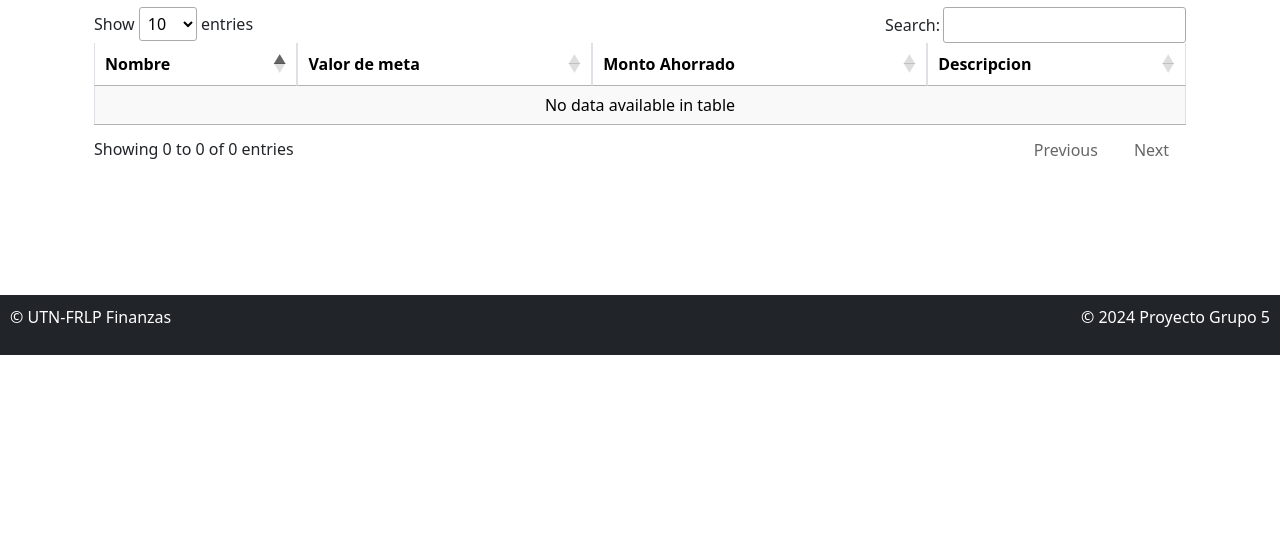
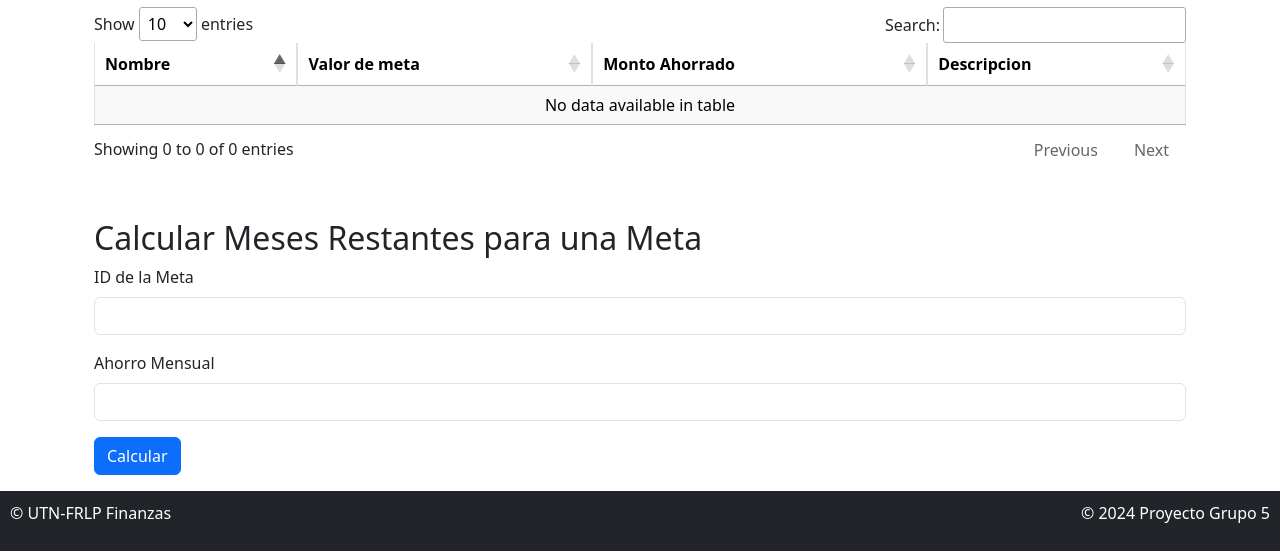
Before and after one commit to Ramicendoya/Grupo_5_2024, a Django app: template finanzas/app/templates/metas.html in a window 1280 px wide. Shown: the part 445-996 px from the top of the page. Before the commit the page ends 800 px from the top, so only its background shows below. Run offline with Django 3.2, Linux system fonts and the light colour scheme; the template is opened without the code that fills it, so the values that code supplies are empty; some libraries are stand-ins or nearby versions.

Commit message:
funciona el calculo con template de prueba

```diff
--- a/finanzas/app/templates/metas.html
+++ b/finanzas/app/templates/metas.html
@@ -84,7 +84,27 @@ metas.html{% extends 'base.html' %}
 
         </div>
     </div>
-</div>
+    <div class="container mt-5">
+        <h2>Calcular Meses Restantes para una Meta</h2>
+        <form action="{% url 'calcular_meses_restantes' %}" method="post">
+            {% csrf_token %}
+            <div class="mb-3">
+                <label for="meta_id" class="form-label">ID de la Meta</label>
+                <input type="number" class="form-control" id="meta_id" name="meta_id" required>
+            </div>
+            <div class="mb-3">
+                <label for="ahorro_mensual" class="form-label">Ahorro Mensual</label>
+                <input type="number" class="form-control" id="ahorro_mensual" name="ahorro_mensual" required>
+            </div>
+            <button type="submit" class="btn btn-primary">Calcular</button>
+        </form>
+
+        {% if meses_restantes is not None %}
+            <div class="alert alert-info mt-4" role="alert">
+                Meses restantes: {{ meses_restantes }}
+            </div>
+        {% endif %}
+    </div>
 <script>
     $(document).ready(function() {
         $('#ListadoDeMetas').DataTable({
--- a/finanzas/app/urls.py
+++ b/finanzas/app/urls.py
@@ -2,7 +2,7 @@ from django.urls import path
 from . import views
 from django.utils import timezone
 from django.views import View
-from .views import GastoView,CategoriaView,EliminarGastoView,EditarIngresoView, CategoriaView, Home, IngresoView, EliminarIngreso, ObtenerIngresoView , PromocionesView,ReporteFinancieroView,ObtenerSaldoActualView, ObtenerSaldoFuturoView, ObtenerGastoView, EditarGastoView, MetaView
+from .views import GastoView,CategoriaView,EliminarGastoView,EditarIngresoView, CategoriaView, Home, IngresoView, EliminarIngreso, ObtenerIngresoView , PromocionesView,ReporteFinancieroView,ObtenerSaldoActualView, ObtenerSaldoFuturoView, ObtenerGastoView, EditarGastoView, MetaView,Calcular_meses_restantes
 
 
 urlpatterns = [
@@ -37,4 +37,5 @@ urlpatterns = [
 
   # Metas
     path('metas/', MetaView.as_view(), name='metas'),
+    path('calcular_meses_restantes/', Calcular_meses_restantes.as_view(), name='calcular_meses_restantes'),
 ]
```
Also changed, not shown: finanzas/app/views.py (+20 -14 lines).
